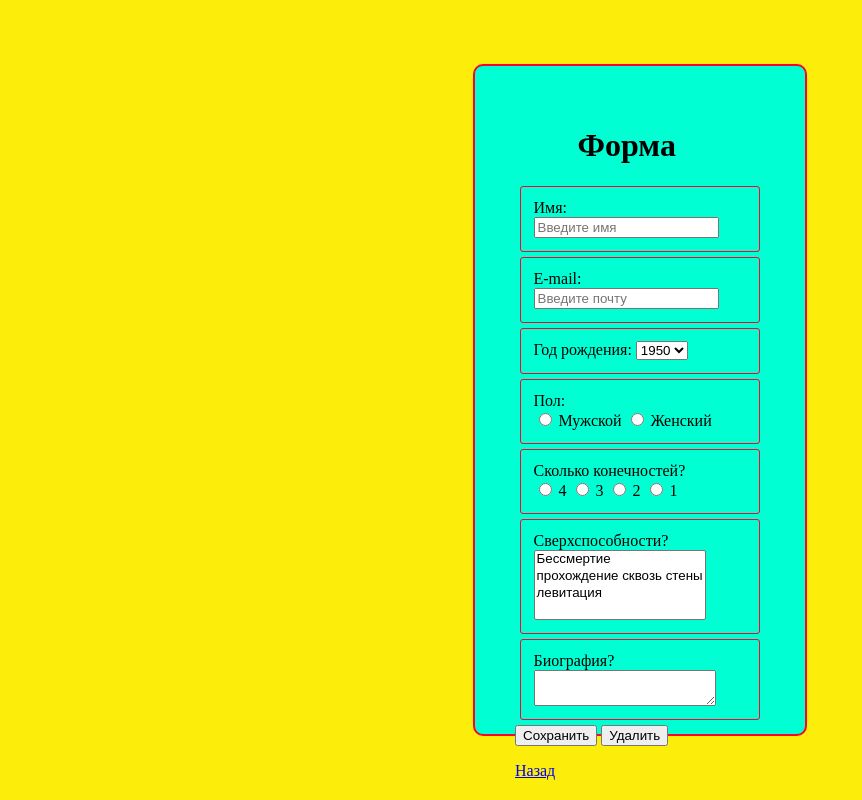
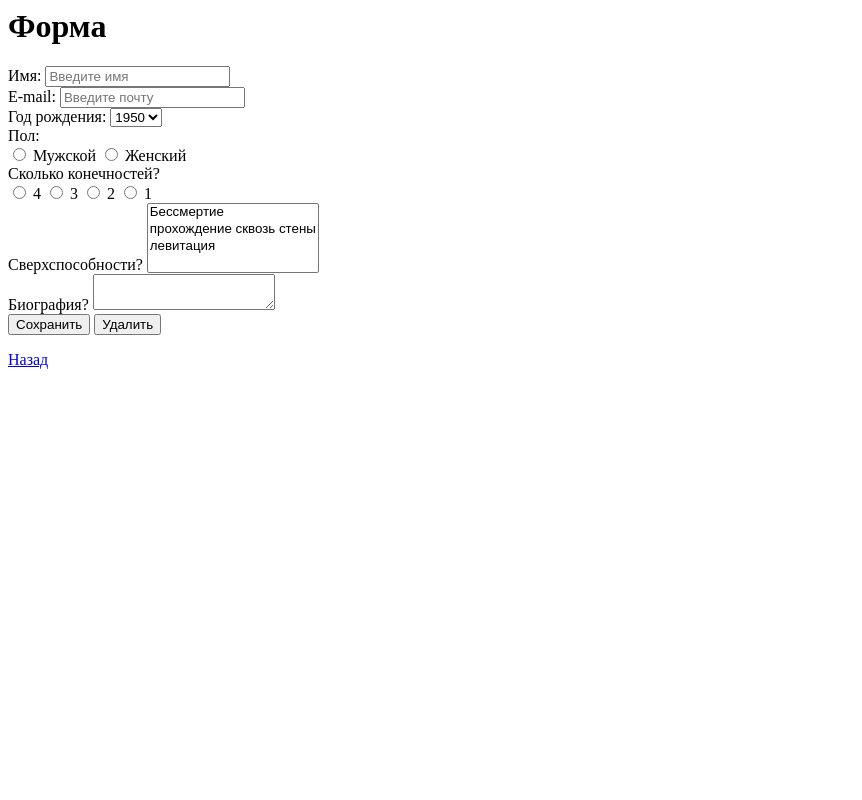
Before and after one commit to Plearm/n, a PHP site: page /6.2/form.php?edit_id=1 in a window 1280 px wide. Shown: the whole page, without its empty margins (0-862 px from the left). Run offline with PHP 8.4, Linux system fonts and the light colour scheme; data that the repository does not hold is empty.

Commit message:
Update form.php

```diff
--- a/1/6.2/form.php
+++ b/1/6.2/form.php
@@ -1,35 +1,4 @@
-<style>
-body{
-    background-color: #fcee0a;
-    display: flex;
-    justify-content:center;
-    margin-top:5%;
-    margin-bottom:5%;
-}
-.main{
-    padding: 40px;
-    width: 250px;
-    background-color: #00ffd2;
-    border: 2px solid #fd0130;
-    border-radius: 10px;
-}
 
-h1{
-    margin-left: 25%;
-    margin-right: 25%;
-}
-
-.pas{
-    margin:2%;
-    padding: 5%;
-    border: 1px solid;
-    border-color: #fd0130;
-    border-radius: 3px;
-}
-.error {
-    border-color: #fd0130;
-  }
-</style>
 <?php
 if (!empty($messages)) {
   print('<div id="messages">');
```
